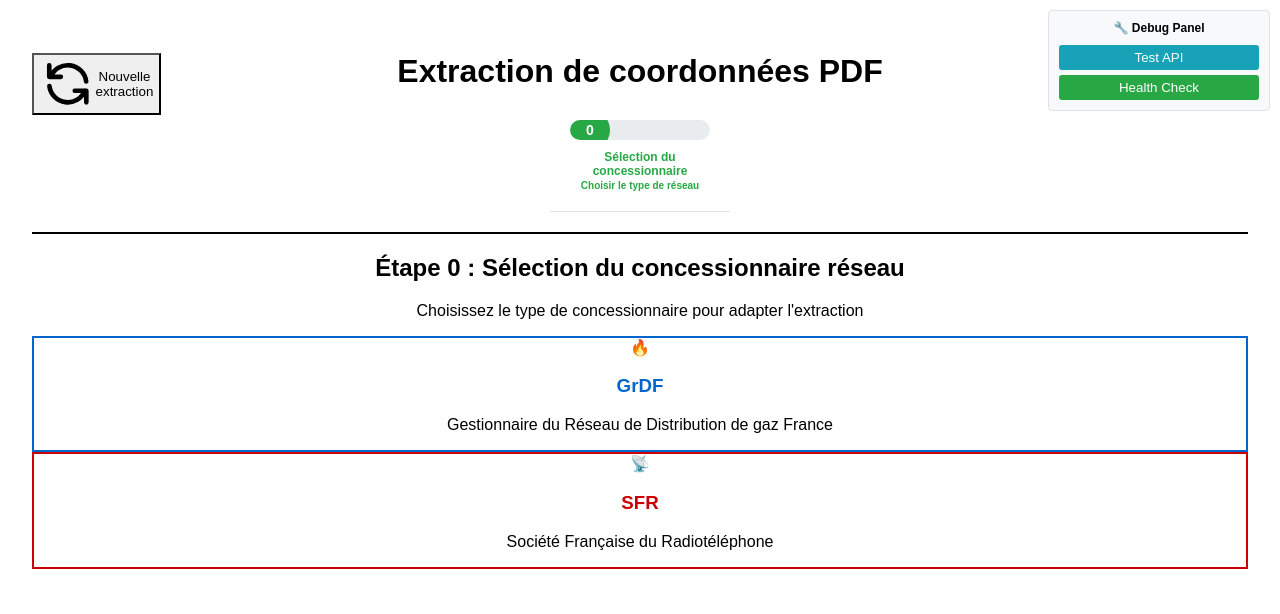
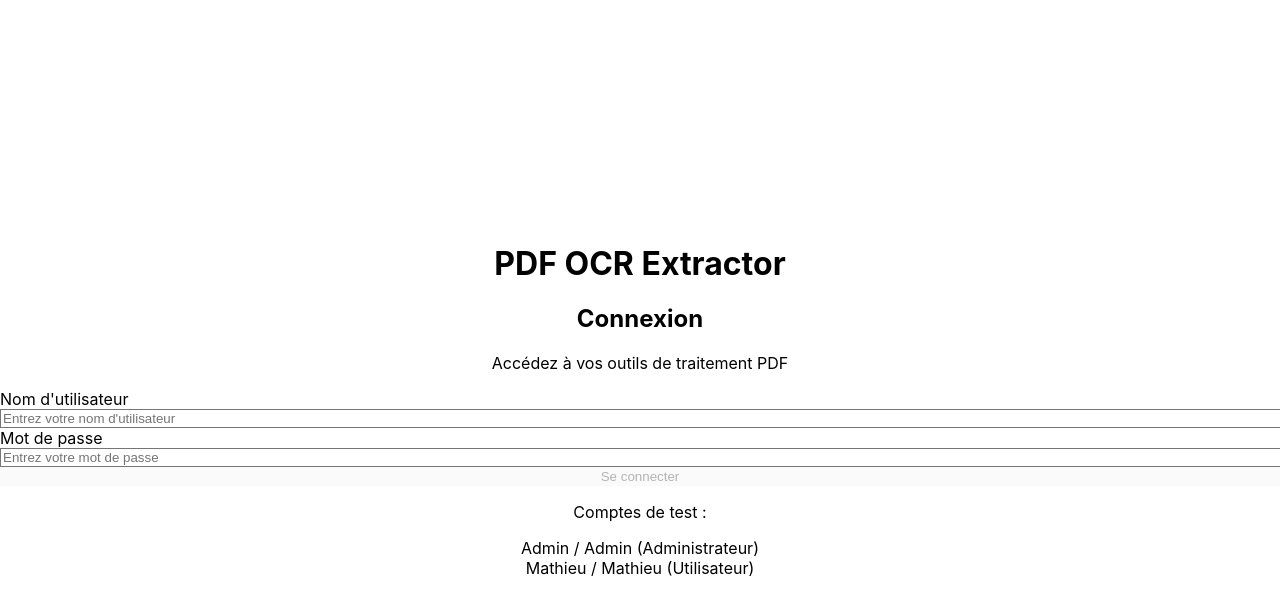
Before and after one commit to Mat2909/extract-pdf, a React (Vite) app in the folder frontend/: page / in a window 1280 px wide. Shown: the top 614 px of the page. Built offline with nearby package versions, Linux system fonts and the light colour scheme; what proj4 would draw is missing.

Commit message:
Test: Deploy simple authentication page
- Switch main.jsx to AppAuth for testing
- This adds login page before the existing V1 app
- Clean, minimal approach for testing

🤖 Generated with [Claude Code](https://claude.ai/code)

Co-Authored-By: Claude <noreply@anthropic.com>

```diff
--- a/frontend/src/main.jsx
+++ b/frontend/src/main.jsx
@@ -1,10 +1,10 @@
 import { StrictMode } from 'react'
 import { createRoot } from 'react-dom/client'
 import './index.css'
-import App from './App.jsx'
+import AppAuth from './AppAuth.jsx'
 
 createRoot(document.getElementById('root')).render(
   <StrictMode>
-    <App />
+    <AppAuth />
   </StrictMode>,
 )
```
